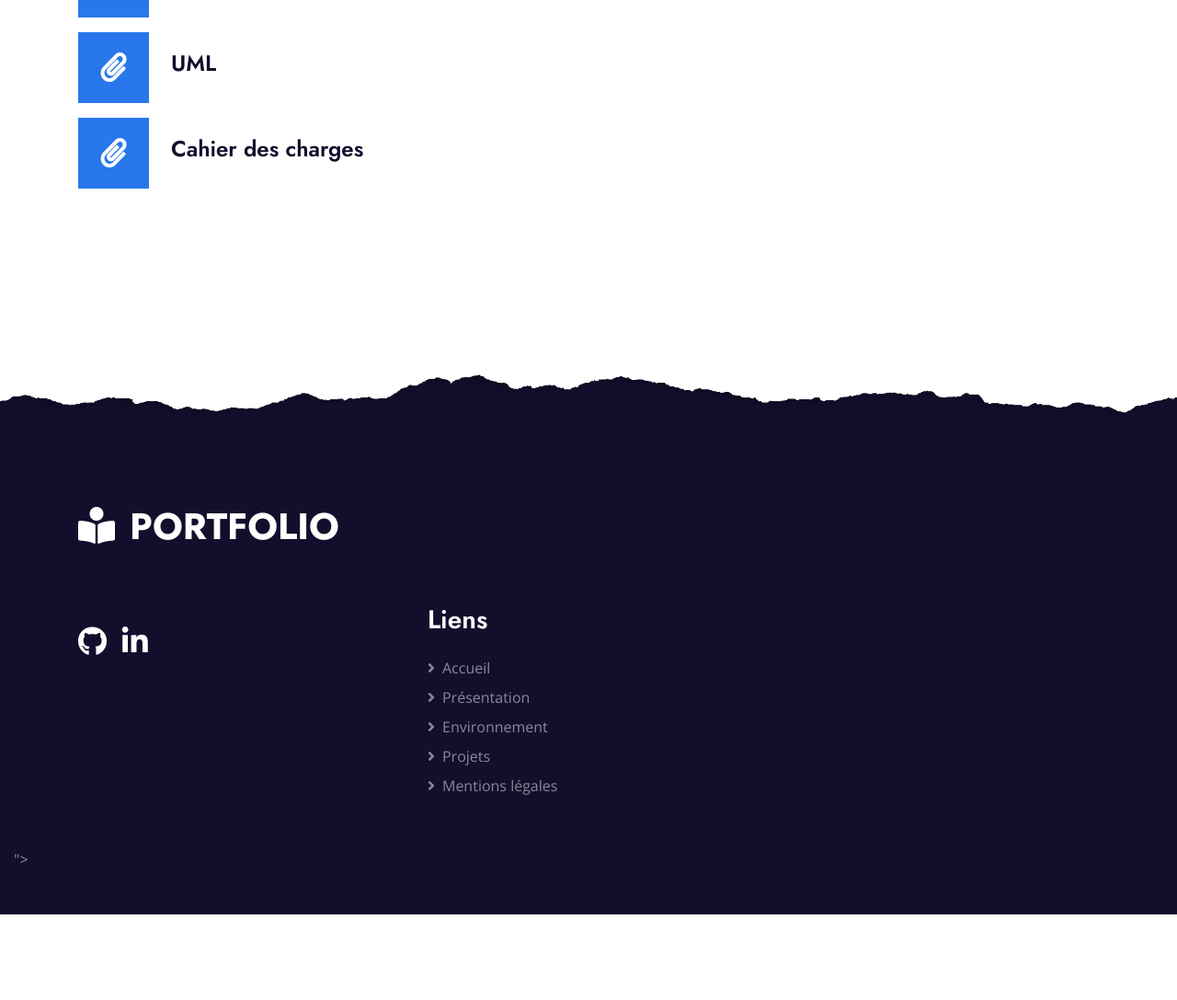
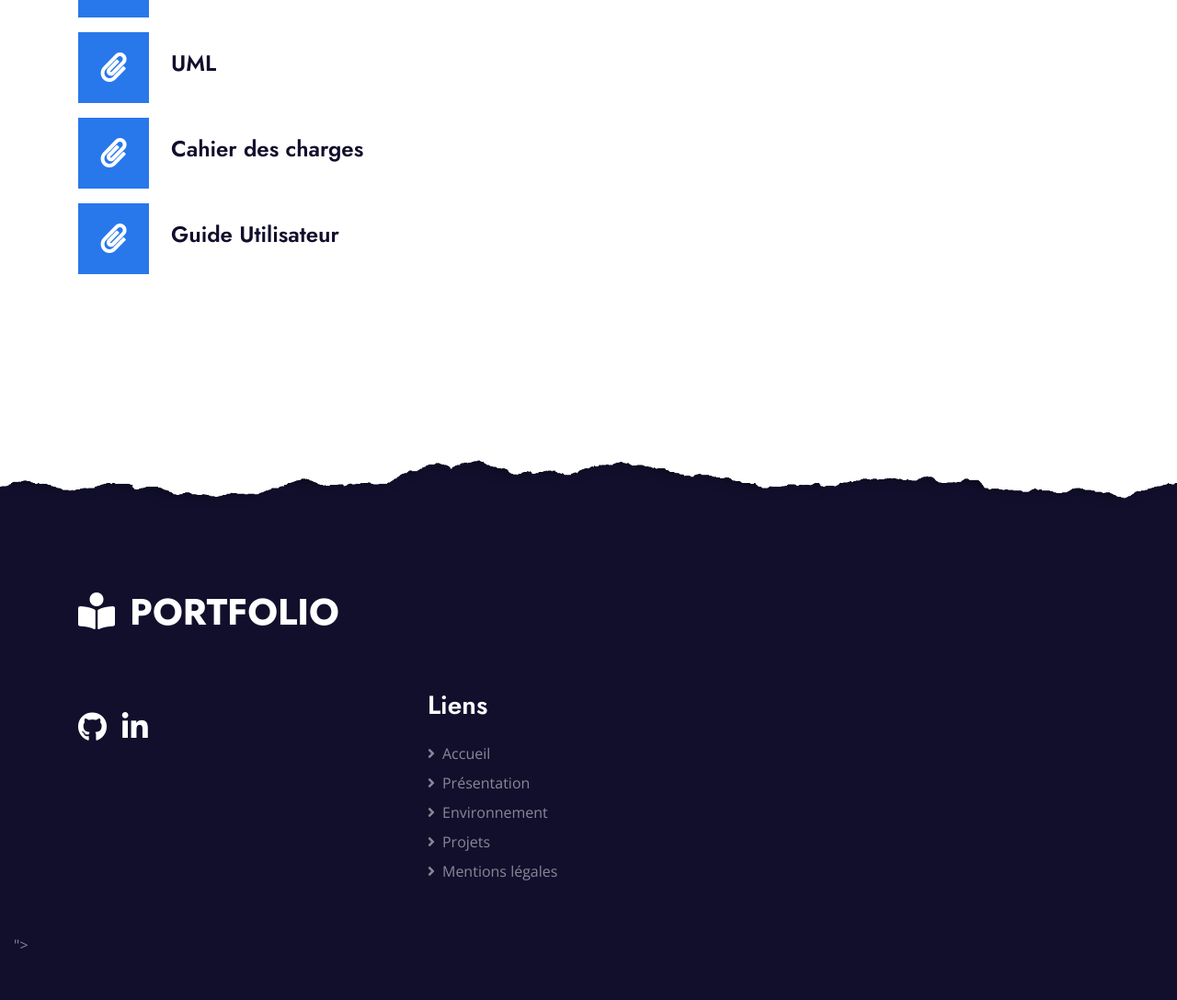
Before and after one commit to JeremieTran/PortfolioJT, a PHP site: page /projet1.php in a window 1280 px wide. Shown: the part 2663-3750 px from the top of the page at 92% size. Before the commit the page ends 3657 px from the top, so only its background shows below. Run offline with PHP 8.4, Linux system fonts and the light colour scheme; some libraries are stand-ins or nearby versions.

Commit message:
update git

```diff
--- a/projet1.php
+++ b/projet1.php
@@ -148,6 +148,20 @@
                             </div>
                         </div>
                         <!-- Fin Bloc Annexe -->
+                        <!-- Début Bloc Annexe -->
+                        <div class="d-flex mb-3">
+                            <a href="https://github.com/MathieuNico/CaninBTS/blob/main/documentation/GuideUsers.pdf">
+                            <div class="btn-icon bg-primary mr-4">
+                                <i class="fa fa-2x fa-paperclip text-white"></i>
+                            </div>
+                            </a>
+                            <div class="mt-n1">
+                                <br/>
+                                <h4>Guide Utilisateur</h4>
+                            </div>
+                        </div>
+                        <!-- Fin Bloc Annexe -->
+
                     </div>
 
 
```
